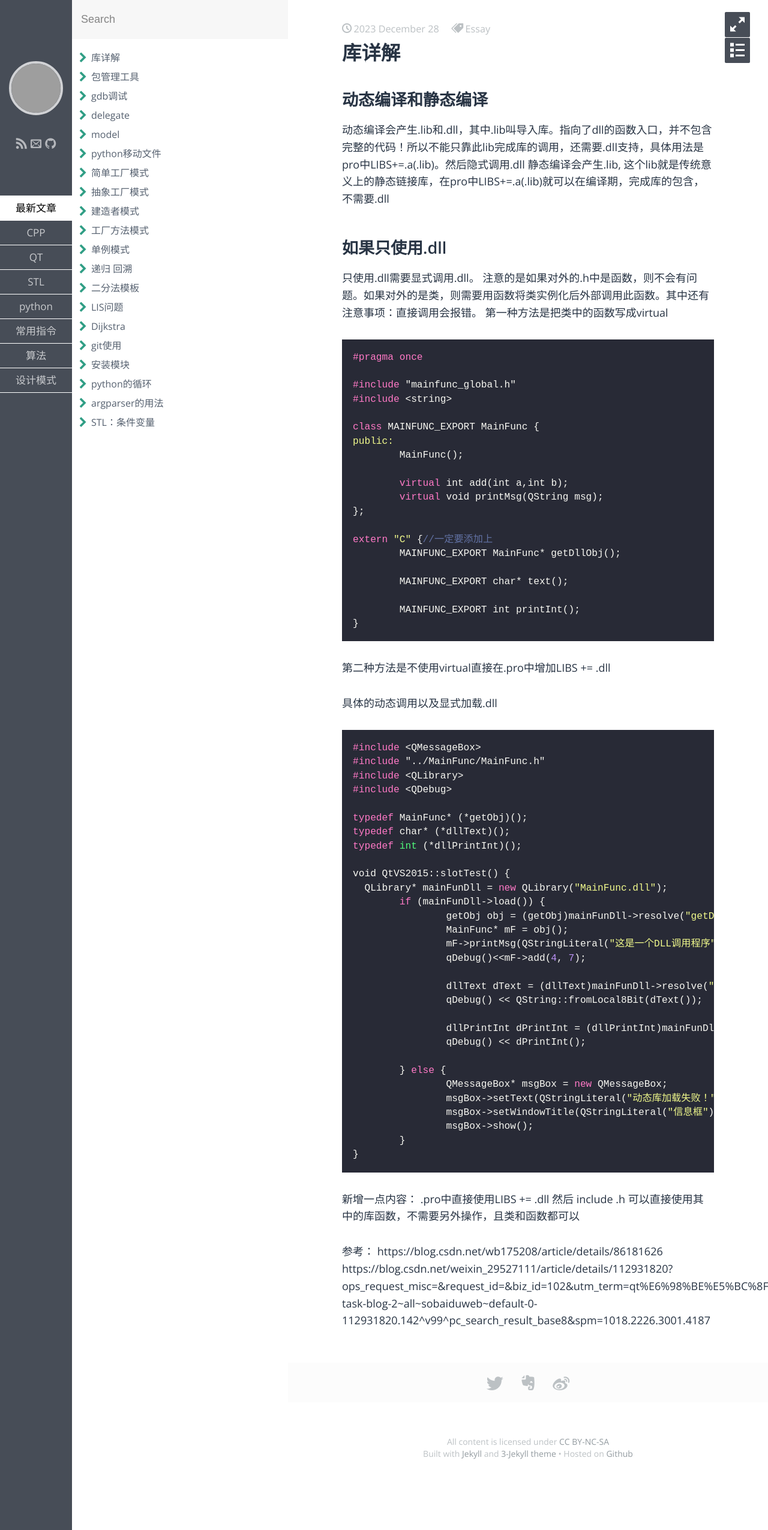
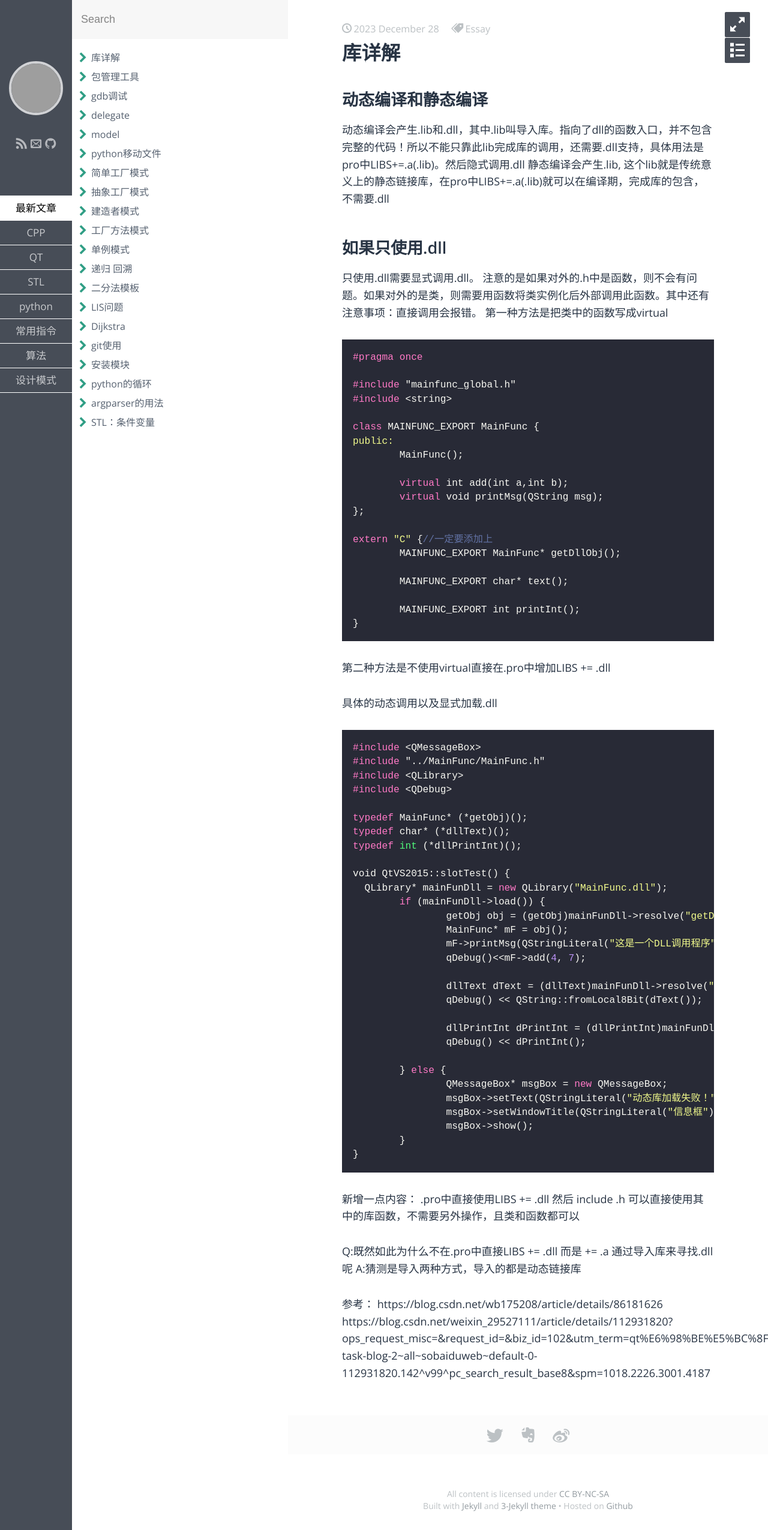
Before and after one commit to aliangaaa/aliangaaa.github.io, a Jekyll site: the page built from _posts/QT/2023-12-28-库详解.md, in a window 1280 px wide. Shown: the whole page at 60% size. Built offline with Jekyll 4.4.1, drawn with Linux system fonts in a browser that asks for light colours; some web fonts are replaced; grey boxes are pictures that could not be loaded.

Commit message:
Update 2023-12-28-库详解.md

```diff
--- a/_posts/QT/2023-12-28-库详解.md
+++ b/_posts/QT/2023-12-28-库详解.md
@@ -76,6 +76,9 @@ void QtVS2015::slotTest() {
 .pro中直接使用LIBS += .dll
 然后 include .h 可以直接使用其中的库函数，不需要另外操作，且类和函数都可以
 
+Q:既然如此为什么不在.pro中直接LIBS += .dll 而是 += .a 通过导入库来寻找.dll呢
+A:猜测是导入两种方式，导入的都是动态链接库
+
 参考：
 https://blog.csdn.net/wb175208/article/details/86181626
 https://blog.csdn.net/weixin_29527111/article/details/112931820?ops_request_misc=&request_id=&biz_id=102&utm_term=qt%E6%98%BE%E5%BC%8F%E8%B0%83%E7%94%A8dll%20%E5%B9%B6%E4%B8%94dll%E4%B8%AD%E6%9C%89%E7%B1%BB&utm_medium=distribute.pc_search_result.none-task-blog-2~all~sobaiduweb~default-0-112931820.142^v99^pc_search_result_base8&spm=1018.2226.3001.4187
```
